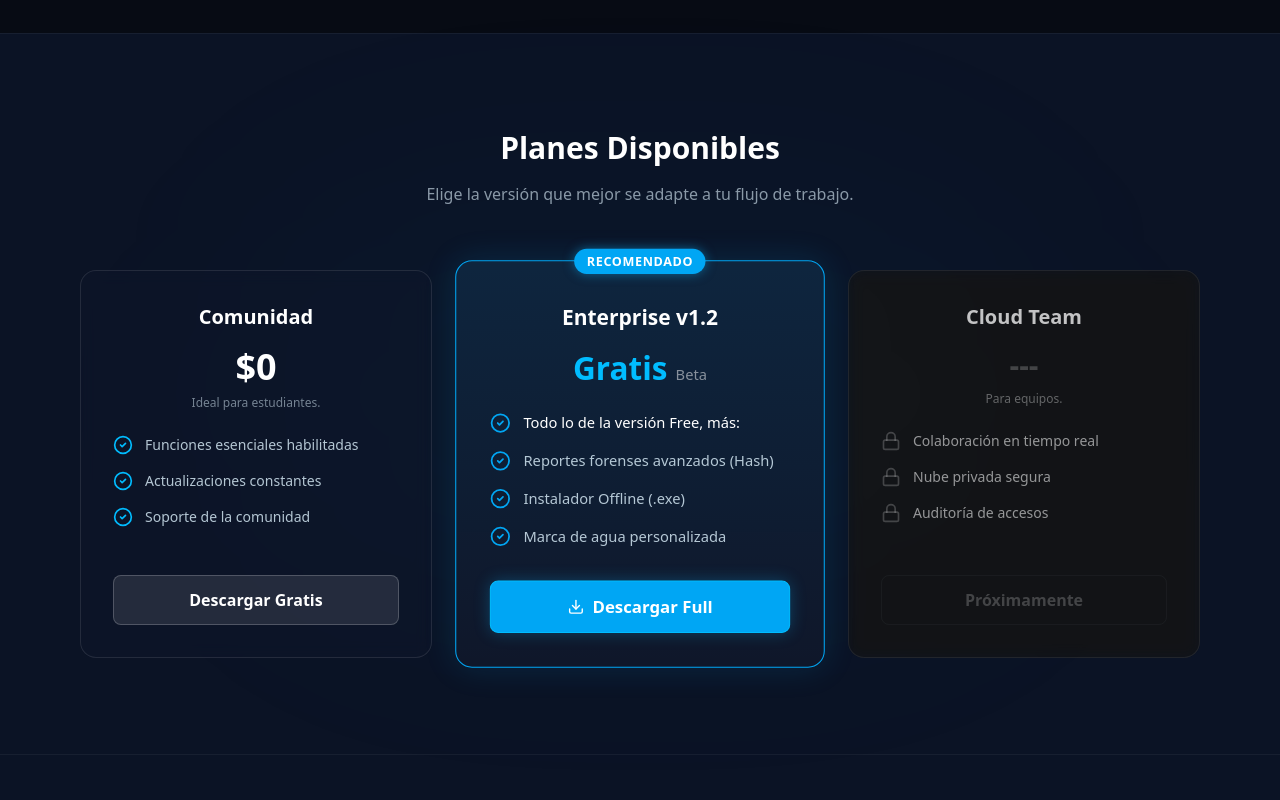
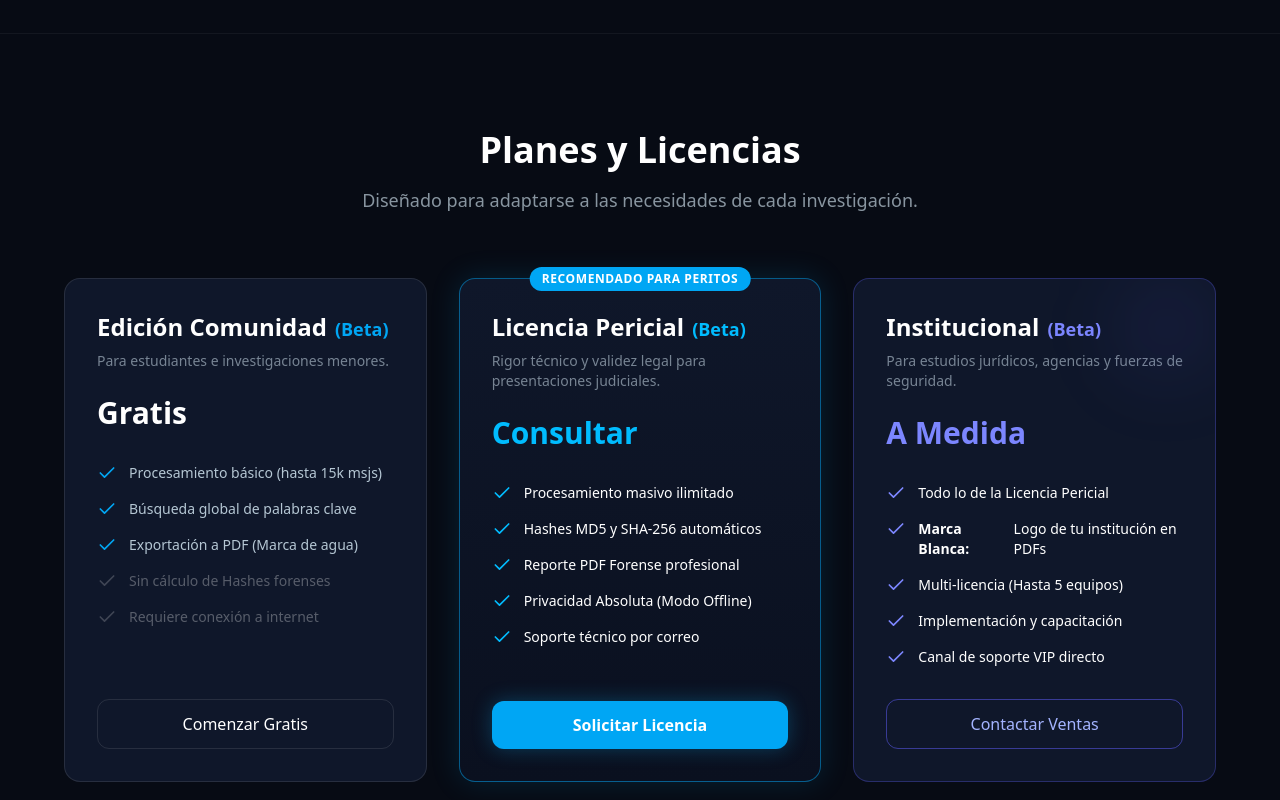
Before and after one commit to joak1267/web-software-wp, a Next.js app: page / in a window 1280 px wide. Shown: the part 2800-3600 px from the top of the page. Built offline with nearby package versions, Linux system fonts and the light colour scheme; no server answers.

Commit message:
feat: configuracion final del webhook de clerk

```diff
--- /dev/null
+++ b/app/api/webhooks/clerk/route.ts
@@ -0,0 +1,71 @@
+import { Webhook } from 'svix';
+import { headers } from 'next/headers';
+import { WebhookEvent } from '@clerk/nextjs/server';
+import { createClient } from '@supabase/supabase-js';
+
+export async function POST(req: Request) {
+  // 1. Obtenemos la clave secreta del Webhook
+  const WEBHOOK_SECRET = process.env.WEBHOOK_SECRET;
+
+  if (!WEBHOOK_SECRET) {
+    throw new Error('Falta agregar WEBHOOK_SECRET en .env.local');
+  }
+
+  // 2. Obtenemos los headers para verificar la seguridad (CORREGIDO PARA NEXT.JS 15)
+  const headerPayload = await headers();
+  const svix_id = headerPayload.get("svix-id");
+  const svix_timestamp = headerPayload.get("svix-timestamp");
+  const svix_signature = headerPayload.get("svix-signature");
+
+  if (!svix_id || !svix_timestamp || !svix_signature) {
+    return new Response('Error: Faltan los headers de Svix', { status: 400 });
+  }
+
+  // 3. Obtenemos el cuerpo del mensaje
+  const payload = await req.json();
+  const body = JSON.stringify(payload);
+
+  // 4. Verificamos que la firma sea auténtica usando Svix
+  const wh = new Webhook(WEBHOOK_SECRET);
+  let evt: WebhookEvent;
+
+  try {
+    evt = wh.verify(body, {
+      "svix-id": svix_id,
+      "svix-timestamp": svix_timestamp,
+      "svix-signature": svix_signature,
+    }) as WebhookEvent;
+  } catch (err) {
+    console.error('Error verificando webhook:', err);
+    return new Response('Error de verificación', { status: 400 });
+  }
+
+  // 5. Si es un usuario nuevo, lo guardamos en Supabase
+  const eventType = evt.type;
+
+  if (eventType === 'user.created') {
+    const { id, email_addresses } = evt.data;
+    const email = email_addresses[0]?.email_address;
+
+    // Nos conectamos a Supabase
+    const supabaseUrl = process.env.NEXT_PUBLIC_SUPABASE_URL!;
+    const supabaseKey = process.env.NEXT_PUBLIC_SUPABASE_ANON_KEY!;
+    const supabase = createClient(supabaseUrl, supabaseKey);
+
+    // Insertamos la fila en la tabla 'users'
+    const { error } = await supabase
+      .from('users')
+      .insert([
+        { id: id, email: email, plan: 'comunidad' }
+      ]);
+
+    if (error) {
+      console.error('Error al guardar en Supabase:', error);
+      return new Response('Error de base de datos', { status: 500 });
+    }
+
+    console.log(`Usuario guardado con éxito: ${email}`);
+  }
+
+  return new Response('Webhook procesado', { status: 200 });
+}
--- a/app/page.tsx
+++ b/app/page.tsx
@@ -2,6 +2,7 @@
 
 import { useState } from "react";
 import { motion, AnimatePresence } from "framer-motion";
+import { Check } from "lucide-react"; // Agrega esto si no lo tienes
 import { SignInButton, SignedIn, SignedOut, UserButton } from "@clerk/nextjs";
 import emailjs from '@emailjs/browser';
 import {
@@ -338,72 +339,77 @@ export default function LandingPage() {
         </div>
       </section>
 
-      {/* --- PLANES Y VERSIONES --- */}
-      <section id="pricing" className="py-24 border-t border-white/5 relative">
-        <div className="absolute top-1/2 left-1/2 -translate-x-1/2 -translate-y-1/2 w-[800px] h-[400px] bg-sky-500/[0.03] rounded-full blur-[120px] pointer-events-none" />
-
-        <div className="max-w-6xl mx-auto px-4 relative z-10">
+     {/* --- SECCIÓN DE PLANES / PRICING --- */}
+      <section id="planes" className="py-24 border-t border-white/5 bg-[#070b14] relative">
+        <div className="max-w-7xl mx-auto px-4">
           <div className="text-center mb-16">
-            <h2 className="text-3xl font-bold text-white mb-4">Planes Disponibles</h2>
-            <p className="text-sky-100/60">Elige la versión que mejor se adapte a tu flujo de trabajo.</p>
+            <h2 className="text-4xl font-bold text-white mb-4">Planes y Licencias</h2>
+            <p className="text-sky-100/60 text-lg">Diseñado para adaptarse a las necesidades de cada investigación.</p>
           </div>
 
-          <div className="grid grid-cols-1 md:grid-cols-3 gap-8 items-center">
+          <div className="grid grid-cols-1 md:grid-cols-3 gap-8 max-w-6xl mx-auto items-stretch">
 
-            {/* TARJETA 1: BETA (GRATIS) */}
-            <div className="bg-[#0f172a]/50 backdrop-blur-sm border border-white/10 p-8 rounded-2xl flex flex-col h-full hover:-translate-y-2 transition-transform duration-300">
-              <div className="mb-6 text-center">
-                <h3 className="text-xl font-semibold text-white">Comunidad</h3>
-                <div className="mt-4 text-4xl font-bold text-white">$0</div>
-                <p className="text-xs text-sky-100/50 mt-2">Ideal para estudiantes.</p>
-              </div>
-              <ul className="space-y-4 mb-8 flex-1 text-sm text-sky-100/80">
-                <li className="flex items-start gap-3"><CheckCircle2 className="w-5 h-5 text-sky-400 shrink-0" /> Funciones esenciales habilitadas</li>
-                <li className="flex items-start gap-3"><CheckCircle2 className="w-5 h-5 text-sky-400 shrink-0" /> Actualizaciones constantes</li>
-                <li className="flex items-start gap-3"><CheckCircle2 className="w-5 h-5 text-sky-400 shrink-0" /> Soporte de la comunidad</li>
+            {/* 1. PLAN COMUNIDAD */}
+            <div className="rounded-2xl bg-[#0f172a] border border-white/10 p-8 flex flex-col h-full transition-all duration-300 hover:-translate-y-3 hover:shadow-2xl hover:border-white/20">
+              <h3 className="text-2xl font-bold text-white mb-2 flex items-baseline gap-2">
+                Edición Comunidad <span className="text-lg font-semibold text-sky-500">(Beta)</span>
+              </h3>
+              <p className="text-sky-100/50 mb-6 text-sm">Para estudiantes e investigaciones menores.</p>
+              <div className="text-3xl font-bold text-white mb-8">Gratis</div>
+
+              <ul className="space-y-4 mb-8 flex-1 text-sm">
+                <li className="flex items-start gap-3 text-sky-100/80"><Check className="w-5 h-5 text-sky-500 shrink-0" /> Procesamiento básico (hasta 15k msjs)</li>
+                <li className="flex items-start gap-3 text-sky-100/80"><Check className="w-5 h-5 text-sky-500 shrink-0" /> Búsqueda global de palabras clave</li>
+                <li className="flex items-start gap-3 text-sky-100/80"><Check className="w-5 h-5 text-sky-500 shrink-0" /> Exportación a PDF (Marca de agua)</li>
+                <li className="flex items-start gap-3 text-white/30"><Check className="w-5 h-5 text-white/20 shrink-0" /> Sin cálculo de Hashes forenses</li>
+                <li className="flex items-start gap-3 text-white/30"><Check className="w-5 h-5 text-white/20 shrink-0" /> Requiere conexión a internet</li>
               </ul>
-              <button onClick={() => setIsModalOpen(true)}
-                className="w-full bg-white/10 text-white border border-white/20 py-3 rounded-lg font-bold hover:bg-white/20 transition-colors">
-                Descargar Gratis
+              <button className="w-full py-3 rounded-xl border border-white/10 text-white font-medium hover:bg-white/5 transition-colors mt-auto">
+                Comenzar Gratis
               </button>
             </div>
 
-            {/* TARJETA 2: ENTERPRISE (DESTACADA) */}
-            <div className="bg-[#0f172a] p-8 rounded-2xl flex flex-col h-full border border-sky-500 shadow-[0_0_30px_rgba(14,165,233,0.15)] relative md:scale-105 z-10 bg-gradient-to-b from-sky-500/10 to-transparent">
-              <div className="absolute -top-3 left-1/2 -translate-x-1/2 bg-sky-500 text-white px-3 py-1 rounded-full text-xs font-bold uppercase tracking-wider shadow-[0_0_10px_rgba(14,165,233,0.5)]">
-                Recomendado
+            {/* 2. PLAN PERICIAL (Destacado - El más vendido) */}
+            <div className="rounded-2xl bg-gradient-to-b from-[#0f172a] to-[#0a101f] border border-sky-500/50 p-8 flex flex-col relative shadow-[0_0_30px_rgba(14,165,233,0.15)] h-full transition-all duration-300 hover:-translate-y-3 hover:shadow-[0_0_45px_rgba(14,165,233,0.3)] hover:border-sky-400">
+              <div className="absolute top-0 left-1/2 -translate-x-1/2 -translate-y-1/2 bg-sky-500 text-white text-xs font-bold px-3 py-1 rounded-full uppercase tracking-wider whitespace-nowrap">
+                Recomendado para Peritos
               </div>
-              <div className="mb-6 text-center mt-2">
-                <h3 className="text-xl font-semibold text-white">Enterprise v1.2</h3>
-                <div className="mt-4 text-3xl font-bold text-sky-400">Gratis <span className="text-sm font-normal text-white/50">Beta</span></div>
-              </div>
-              <ul className="space-y-4 mb-8 flex-1 text-sm text-sky-100/80">
-                <li className="flex items-start gap-3 text-white font-medium"><CheckCircle2 className="w-5 h-5 text-sky-500 shrink-0" /> Todo lo de la versión Free, más:</li>
-                <li className="flex items-start gap-3"><CheckCircle2 className="w-5 h-5 text-sky-500 shrink-0" /> Reportes forenses avanzados (Hash)</li>
-                <li className="flex items-start gap-3"><CheckCircle2 className="w-5 h-5 text-sky-500 shrink-0" /> Instalador Offline (.exe)</li>
-                <li className="flex items-start gap-3"><CheckCircle2 className="w-5 h-5 text-sky-500 shrink-0" /> Marca de agua personalizada</li>
+              <h3 className="text-2xl font-bold text-white mb-2 flex items-baseline gap-2">
+                Licencia Pericial <span className="text-lg font-semibold text-sky-400">(Beta)</span>
+              </h3>
+              <p className="text-sky-100/50 mb-6 text-sm">Rigor técnico y validez legal para presentaciones judiciales.</p>
+              <div className="text-3xl font-bold text-sky-400 mb-8">Consultar</div>
+
+              <ul className="space-y-4 mb-8 flex-1 text-sm">
+                <li className="flex items-start gap-3 text-white"><Check className="w-5 h-5 text-sky-400 shrink-0" /> Procesamiento masivo ilimitado</li>
+                <li className="flex items-start gap-3 text-white"><Check className="w-5 h-5 text-sky-400 shrink-0" /> Hashes MD5 y SHA-256 automáticos</li>
+                <li className="flex items-start gap-3 text-white"><Check className="w-5 h-5 text-sky-400 shrink-0" /> Reporte PDF Forense profesional</li>
+                <li className="flex items-start gap-3 text-white"><Check className="w-5 h-5 text-sky-400 shrink-0" /> Privacidad Absoluta (Modo Offline)</li>
+                <li className="flex items-start gap-3 text-white"><Check className="w-5 h-5 text-sky-400 shrink-0" /> Soporte técnico por correo</li>
               </ul>
-
-              <button onClick={() => setIsModalOpen(true)}
-                className="w-full bg-sky-500 hover:bg-sky-400 text-white border border-sky-400 py-3 rounded-lg font-bold transition-all shadow-[0_0_15px_rgba(14,165,233,0.3)] hover:shadow-[0_0_25px_rgba(14,165,233,0.5)] flex items-center justify-center gap-2">
-                <Download className="w-4 h-4" /> Descargar Full
+              <button className="w-full py-3 rounded-xl bg-sky-500 text-white font-bold hover:bg-sky-400 transition-colors shadow-[0_0_20px_rgba(14,165,233,0.3)] mt-auto">
+                Solicitar Licencia
               </button>
             </div>
 
-            {/* TARJETA 3: CLOUD */}
-            <div className="bg-[#0f172a]/50 backdrop-blur-sm border border-white/10 p-8 rounded-2xl flex flex-col h-full hover:-translate-y-2 transition-transform duration-300 opacity-75 grayscale hover:grayscale-0 hover:opacity-100">
-              <div className="mb-6 text-center">
-                <h3 className="text-xl font-semibold text-white">Cloud Team</h3>
-                <div className="mt-4 text-3xl font-bold text-sky-100/30">---</div>
-                <p className="text-xs text-sky-100/50 mt-2">Para equipos.</p>
-              </div>
-              <ul className="space-y-4 mb-8 flex-1 text-sm text-sky-100/80">
-                <li className="flex items-start gap-3"><Lock className="w-5 h-5 text-sky-100/30 shrink-0" /> Colaboración en tiempo real</li>
-                <li className="flex items-start gap-3"><Lock className="w-5 h-5 text-sky-100/30 shrink-0" /> Nube privada segura</li>
-                <li className="flex items-start gap-3"><Lock className="w-5 h-5 text-sky-100/30 shrink-0" /> Auditoría de accesos</li>
+            {/* 3. PLAN INSTITUCIONAL (El "Premium") */}
+            <div className="rounded-2xl bg-[#0f172a] border border-indigo-500/30 p-8 flex flex-col h-full relative overflow-hidden transition-all duration-300 hover:-translate-y-3 hover:shadow-[0_0_30px_rgba(99,102,241,0.2)] hover:border-indigo-500/50">
+              <div className="absolute top-0 right-0 w-24 h-24 bg-indigo-500/10 blur-2xl rounded-full"></div>
+              <h3 className="text-2xl font-bold text-white mb-2 flex items-baseline gap-2">
+                Institucional <span className="text-lg font-semibold text-indigo-400">(Beta)</span>
+              </h3>
+              <p className="text-sky-100/50 mb-6 text-sm">Para estudios jurídicos, agencias y fuerzas de seguridad.</p>
+              <div className="text-3xl font-bold text-indigo-400 mb-8">A Medida</div>
+
+              <ul className="space-y-4 mb-8 flex-1 text-sm">
+                <li className="flex items-start gap-3 text-white"><Check className="w-5 h-5 text-indigo-400 shrink-0" /> Todo lo de la Licencia Pericial</li>
+                <li className="flex items-start gap-3 text-white"><Check className="w-5 h-5 text-indigo-400 shrink-0" /> <span className="font-semibold">Marca Blanca:</span> Logo de tu institución en PDFs</li>
+                <li className="flex items-start gap-3 text-white"><Check className="w-5 h-5 text-indigo-400 shrink-0" /> Multi-licencia (Hasta 5 equipos)</li>
+                <li className="flex items-start gap-3 text-white"><Check className="w-5 h-5 text-indigo-400 shrink-0" /> Implementación y capacitación</li>
+                <li className="flex items-start gap-3 text-white"><Check className="w-5 h-5 text-indigo-400 shrink-0" /> Canal de soporte VIP directo</li>
               </ul>
-              <button className="w-full bg-transparent text-sky-100/30 border border-white/5 py-3 rounded-lg font-bold cursor-not-allowed">
-                Próximamente
+              <button className="w-full py-3 rounded-xl border border-indigo-500/50 text-indigo-300 font-medium hover:bg-indigo-500/10 transition-colors mt-auto">
+                Contactar Ventas
               </button>
             </div>
 
--- a/package.json
+++ b/package.json
@@ -12,12 +12,14 @@
     "@clerk/nextjs": "^6.38.0",
     "@clerk/themes": "^2.4.54",
     "@emailjs/browser": "^4.4.1",
+    "@supabase/supabase-js": "^2.97.0",
     "@vercel/analytics": "^1.6.1",
     "framer-motion": "^12.34.0",
     "lucide-react": "^0.564.0",
     "next": "16.1.6",
     "react": "19.2.3",
-    "react-dom": "19.2.3"
+    "react-dom": "19.2.3",
+    "svix": "^1.85.0"
   },
   "devDependencies": {
     "@tailwindcss/postcss": "^4",
```
Also changed, not shown: 1 other file (tests, documents, lock files or other folders).
